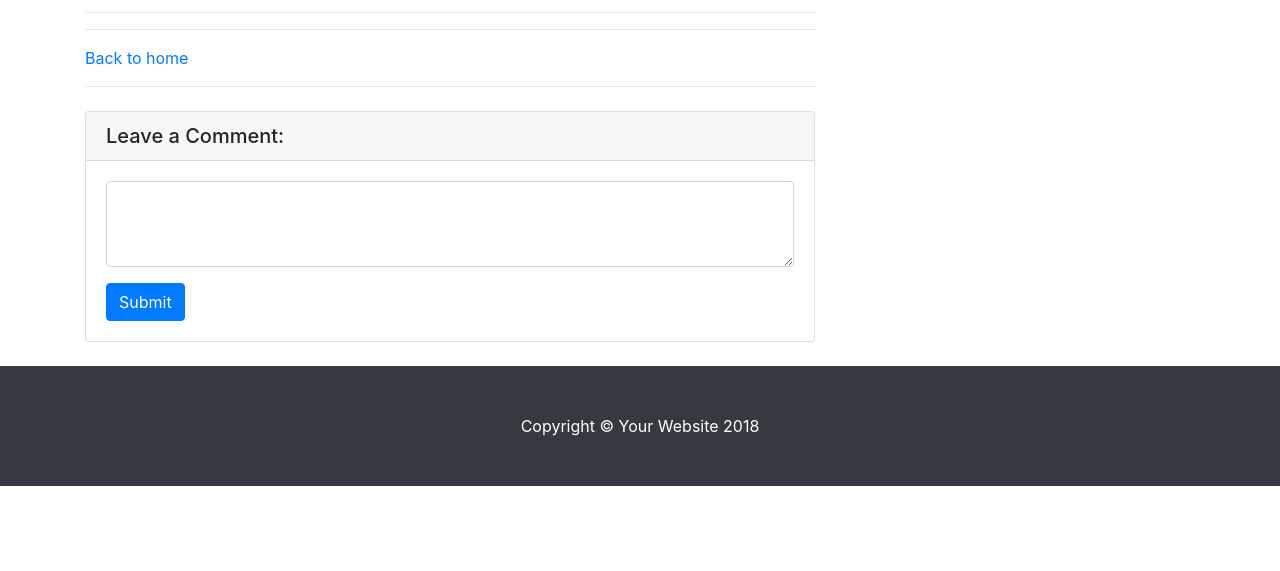
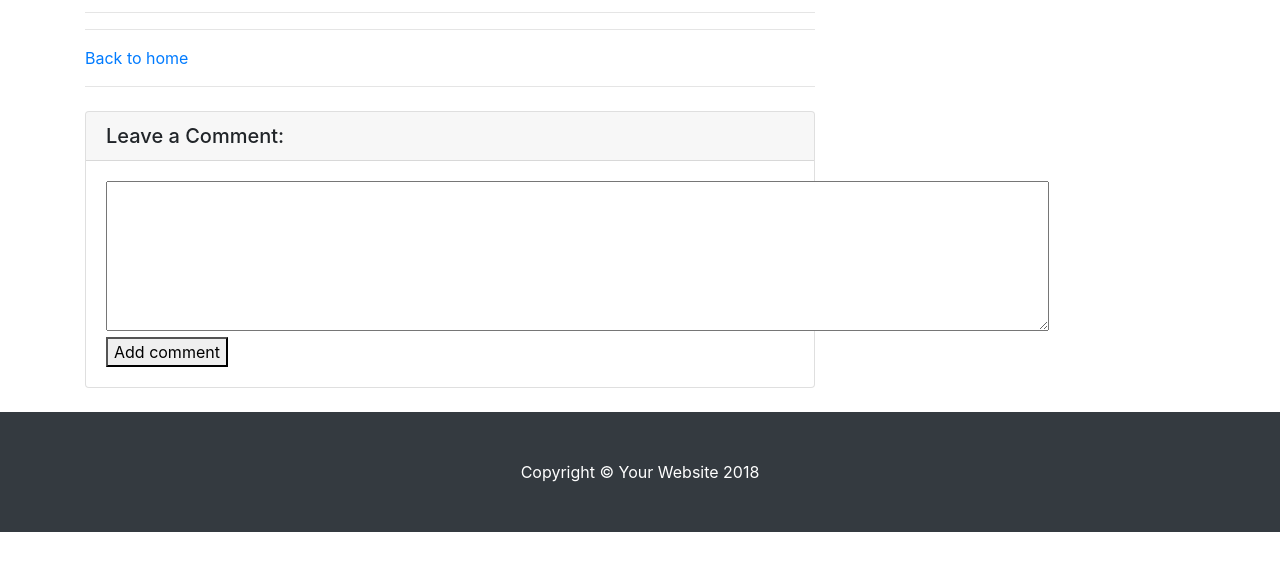
Before and after one commit to yura20/logos_project, a Django app: template main/templates/main/single_article.html in a window 1280 px wide. Shown: the part 171-742 px from the top of the page. Run offline with Django 3.2, Linux system fonts and the light colour scheme; the template is opened without the code that fills it, so the values that code supplies are empty; some libraries are stand-ins or nearby versions.

Commit message:
add comments and articles

```diff
--- a/blog/urls.py
+++ b/blog/urls.py
@@ -23,5 +23,6 @@ from django.conf.urls.static import static
 
 urlpatterns = [
     path('', include('main.urls')),
+    path('', include('comments.urls', namespace="comments")),
     path('admin/', admin.site.urls),
 ] + static(settings.STATIC_URL, document_root=settings.STATIC_ROOT)
--- /dev/null
+++ b/comments/templates/form.html
@@ -0,0 +1,6 @@
+<form action="{% url 'comments:add_comment' article_id=article_id %}" method="post">
+   {% csrf_token %}
+    <textarea name="comment_body" id="" cols="90" rows="6"></textarea>
+    <br>
+    <button type="submit">Add comment</button>
+</form>
--- /dev/null
+++ b/comments/urls.py
@@ -0,0 +1,8 @@
+from django.urls import path
+from comments.views import add_comment
+
+app_name="comments"
+
+urlpatterns = [
+    path('comment/<int:article_id>', add_comment, name="add_comment")
+]
--- a/main/context_processors.py
+++ b/main/context_processors.py
@@ -2,7 +2,7 @@ from main.models import Article
 from comments.models import Comment
 def latest_articles(request):
     articles = Article.objects.all().order_by("-created")[:3]
-    articles_comments = Comment.objects.all()[:5]
+    articles_comments = Comment.objects.all().order_by("-id")[:5]
     return {
         "latest_articles": articles,
         "articles_comments": articles_comments
--- a/main/templates/main/single_article.html
+++ b/main/templates/main/single_article.html
@@ -29,12 +29,7 @@
 <div class="card my-4">
     <h5 class="card-header">Leave a Comment:</h5>
     <div class="card-body">
-        <form>
-            <div class="form-group">
-                <textarea class="form-control" rows="3"></textarea>
-            </div>
-            <button type="submit" class="btn btn-primary">Submit</button>
-        </form>
+       {% include "form.html" with article_id=article.id %}
     </div>
 </div>
 
@@ -43,7 +38,7 @@
 <div class="media mb-4">
     <img class="d-flex mr-3 rounded-circle" src="http://placehold.it/50x50" alt="">
     <div class="media-body">
-        <h5 class="mt-0">Commenter Name</h5>
+        <h5 class="mt-0">{{comment.author}}</h5>
         {{comment.content}}
     </div>
 </div>
--- a/main/urls.py
+++ b/main/urls.py
@@ -2,10 +2,12 @@ from django.urls import path
 
 from main.views import article_view
 from main.views import main_view
+from main.views import add_article
 
 app_name = "main"
 urlpatterns = [
 
     path('article/<int:art_id>/', article_view, name="single_art"),
-    path('', main_view, name="home")
+    path('', main_view, name="home"),
+    path('add-article/', add_article, name="add-article"),
 ]
```
Also changed, not shown: comments/models.py (+5 -2 lines), comments/views.py (+18 -1 lines), main/templates/main/add-article.html (added, +14 -0 lines), main/views.py (+16 -0 lines), comments/migrations/0002_comment_author.py (added), main/models.py (line endings or trailing spaces).
